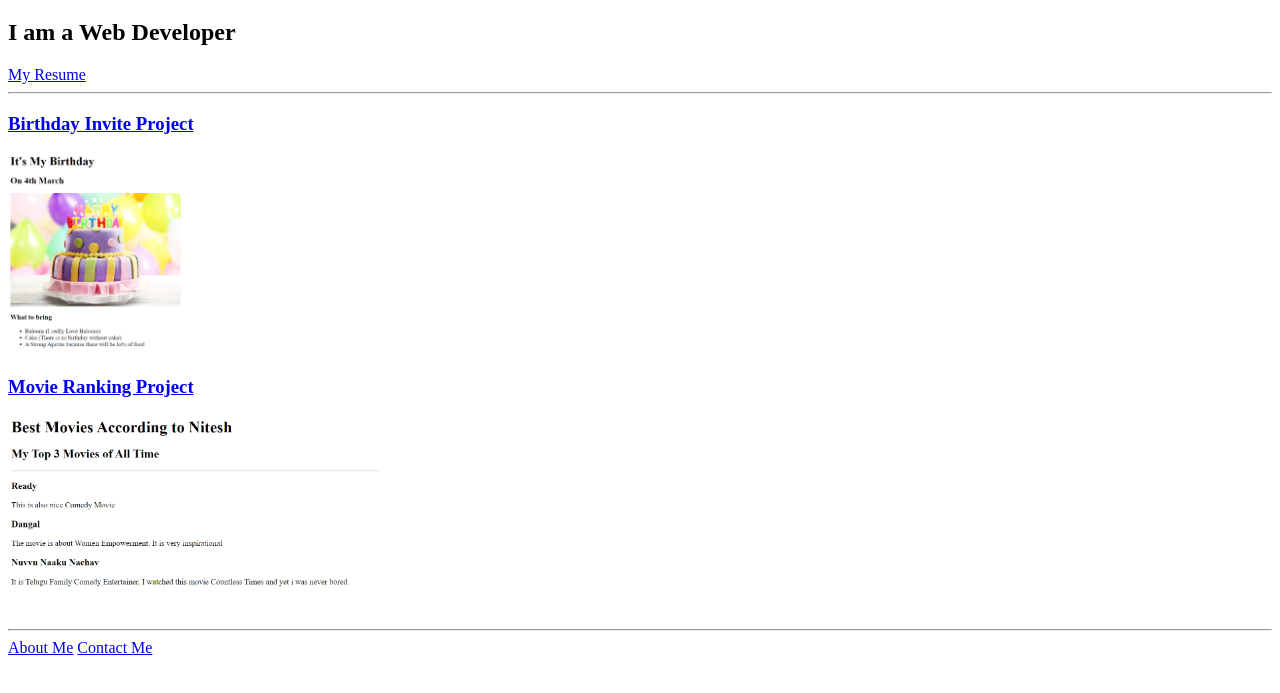
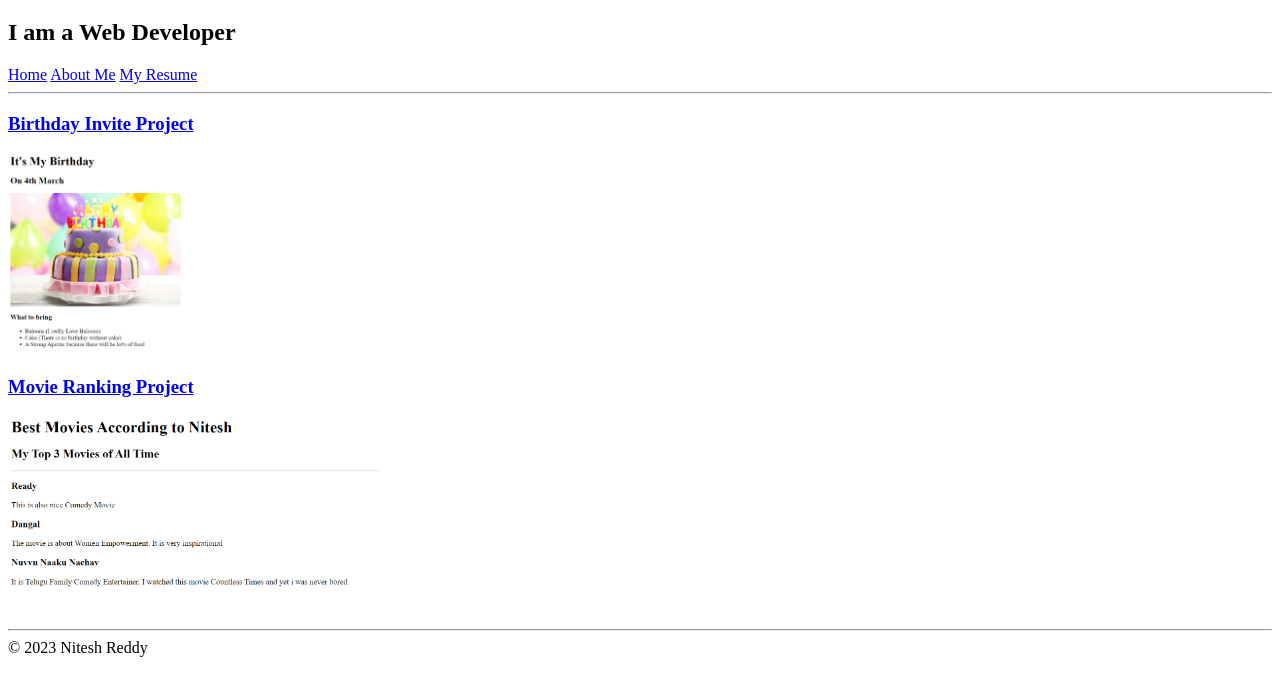
Before and after one commit to knr1931/portfolio, a plain HTML site: page index.html in a window 1280 px wide. Shown: the part 61-754 px from the top of the page. Drawn offline with Linux system fonts and the light colour scheme.

Commit message:
Added footer copyright to every file

```diff
--- a/index.html
+++ b/index.html
@@ -8,7 +8,11 @@
   <body>
     <h1>Nitesh Reddy's Portfolio</h1>
     <h2>I am a Web Developer</h2>
-    <header><a href="./public/online_resume.html">My Resume</a></header>
+    <header>
+        <a href="index.html">Home</a>
+        <a href="./public/about.html">About Me</a>
+        <a href="./public/online_resume.html">My Resume</a></header>
+        <a href="./public/contact.html"></a>
     <hr />
 
     <h3><a href="./public/birthday_invite.html">Birthday Invite Project</a></h3>
@@ -27,7 +31,6 @@
 
     <hr />
 
-    <a href="./public/about.html">About Me</a>
-    <a href="./public/contact.html">Contact Me</a>
+    <footer>© 2023 Nitesh Reddy</footer>
   </body>
 </html>
```
Also changed, not shown: public/about.html (+2 -0 lines), public/birthday_invite.html (+1 -0 lines), public/contact.html (+1 -0 lines), public/movie_ranking.html (+2 -0 lines).
